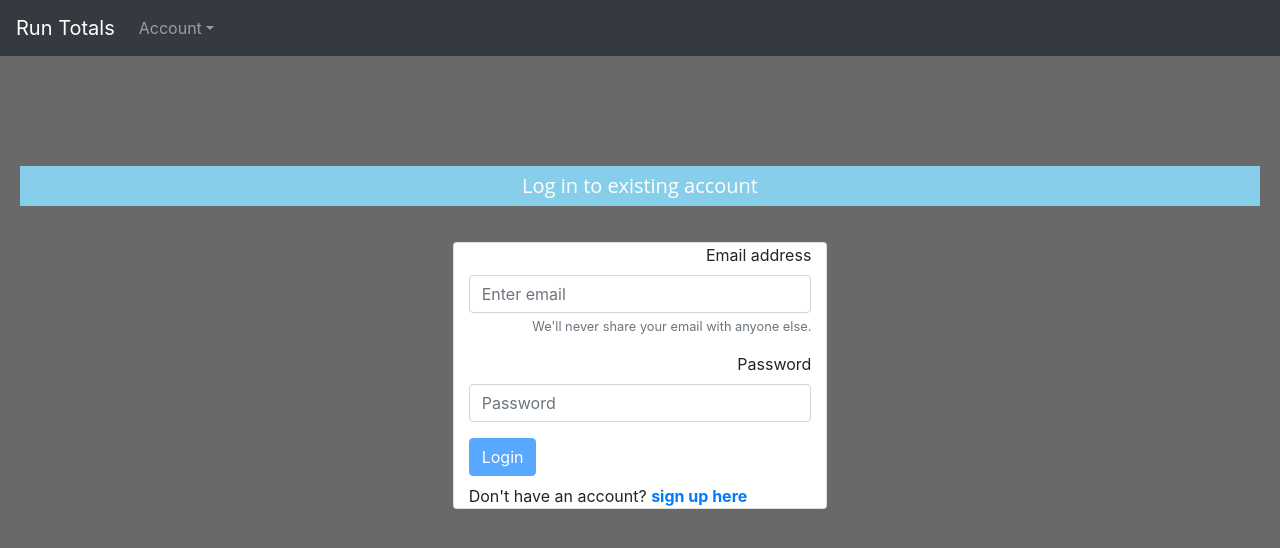
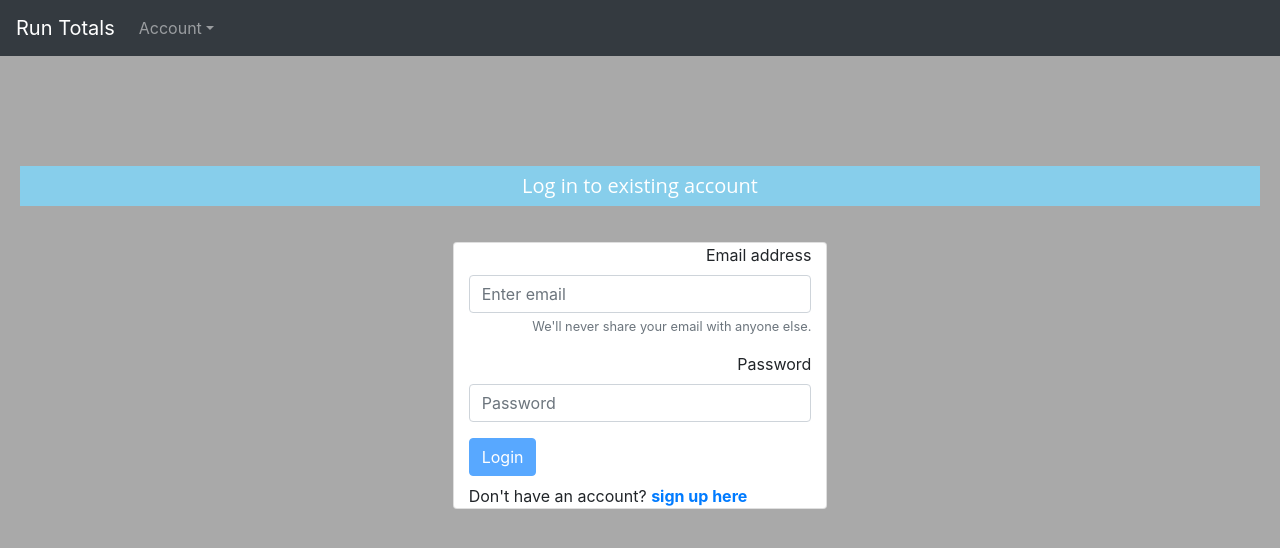
Before and after one commit to FinlayS/run-totals, a Next.js app: page /login in a window 1280 px wide. Shown: the top 548 px of the page. Built offline with nearby package versions, Linux system fonts and the light colour scheme.

Commit message:
lighten background

```diff
--- a/src/pages/app.css
+++ b/src/pages/app.css
@@ -1,5 +1,5 @@
 body {
-    background-color: dimgray;
+    background-color: darkgray;
 }
 
 .backgroundLemon {
@@ -71,6 +71,7 @@ body {
     display: flex;
     justify-content: space-between;
     background-color: darkslategray;
+    opacity: 80%;
     margin: 3px;
 }
 
@@ -112,7 +113,7 @@ body {
     background: linear-gradient(
             55deg, #343a40, transparent
     );
-    padding: 8px;
+    padding: 5px 5px 30px
 }
 
 .run-row-header {
```
